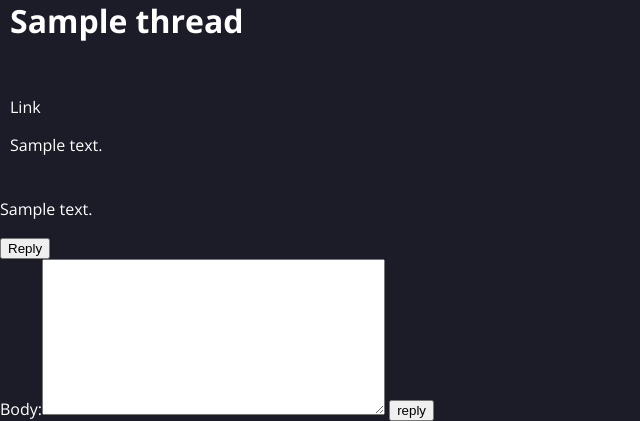
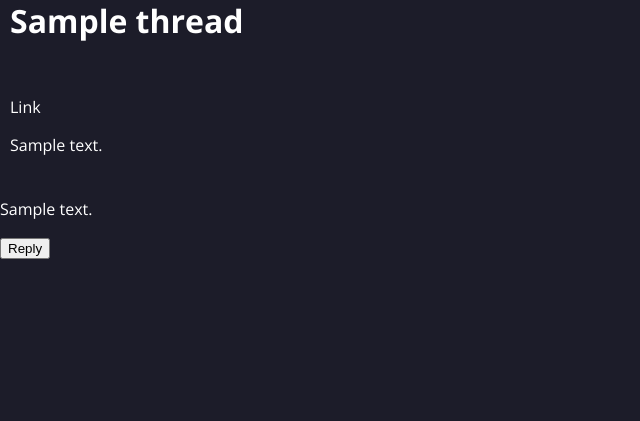
Before and after one commit to FFX01/nullchan, a Django app: a page that uses nullchan/templates/base.html in a window 1280 px wide. Shown: the part 547-968 px from the top of the page, without its empty margins (0-640 px from the left). After the commit the page ends 806 px from the top, so only its background shows below. Run offline with Django 3.2, Linux system fonts and the light colour scheme; tables that the repository leaves empty hold one stand-in row (values such as "Sample post"); some libraries are stand-ins or nearby versions.

Commit message:
0.0.2 - maintentance commit

```diff
--- a/nullchan/forums/templates/forums/thread.html
+++ b/nullchan/forums/templates/forums/thread.html
@@ -1,4 +1,5 @@
 {% extends 'base.html' %}
+{% load staticfiles %}
 
 {% block content %}
     <div class="row">
@@ -33,7 +34,7 @@
             {% for comment in comments %}
                 <div class="comment">
                     <p>{{comment.body}}</p>
-                    <button id="comment-reply">Reply</button>
+                    <button class="comment-reply-btn">Reply</button>
                     <form class="comment-form-reply" method="POST">
                         {% csrf_token %}
                         {{comment_form}}
--- a/nullchan/static/css/main.css
+++ b/nullchan/static/css/main.css
@@ -438,3 +438,11 @@ nav ul li a:hover {
     color: #fff;
     transform: scale(1.1,1.1);
 }
+
+/*=============================================================================
+    Comment Styles
+=============================================================================*/
+
+.comment-form-reply {
+    display: none;
+}
--- a/nullchan/templates/base.html
+++ b/nullchan/templates/base.html
@@ -5,6 +5,7 @@
     <title>{{page_title}}</title>
     <meta name="viewport" content="width=device-width, initial-scale=1.0">
     <link rel="stylesheet" href="{% static 'css/main.css' %}">
+    <script src="https://ajax.googleapis.com/ajax/libs/jquery/1.11.3/jquery.min.js"></script>
 </head>
 <body>
     <nav>
```
